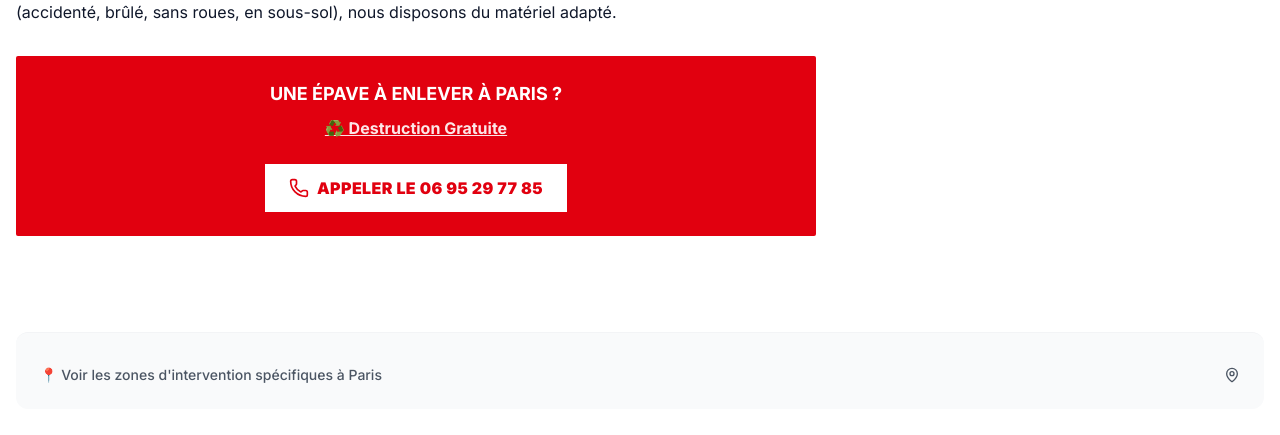
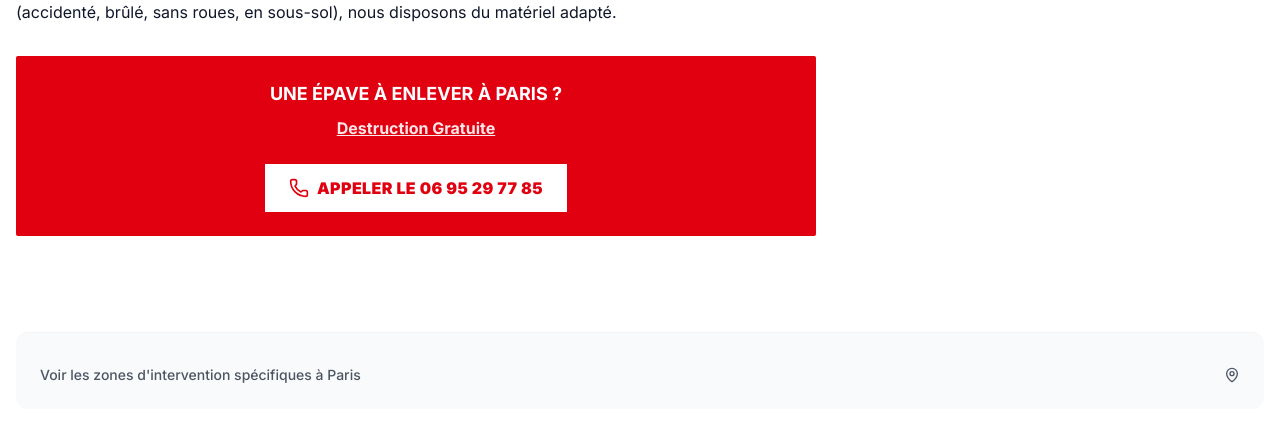
Before and after one commit to Ryn-95/Epaviste_Pro_Vhu, a Next.js app: page /epaviste/75/paris in a window 1280 px wide. Shown: the part 2307-2742 px from the top of the page. Built offline with nearby package versions, Linux system fonts and the light colour scheme.

Commit message:
fix: remove all emojis for a more professional look

```diff
--- a/src/components/landing/FAQ.tsx
+++ b/src/components/landing/FAQ.tsx
@@ -1,5 +1,5 @@
 import React from 'react';
-import { ChevronDown } from 'lucide-react';
+import { ChevronDown, Lightbulb } from 'lucide-react';
 
 const FAQS = [
   {
@@ -63,7 +63,7 @@ export default function FAQ() {
         </div>
 
         <div className="mt-8 p-4 bg-yellow-50 border border-yellow-200 text-yellow-800 text-xs md:text-sm flex gap-3">
-          <span className="text-2xl">💡</span>
+          <Lightbulb className="w-6 h-6 flex-shrink-0" />
           <p>
             <strong>Besoin d'une assistance juridique ?</strong> Pour toute question complexe concernant une succession, un véhicule étranger ou diplomatique, veuillez contacter notre service conformité au 01 88 33 22 11.
           </p>
--- a/src/components/seo/GhostCloud.tsx
+++ b/src/components/seo/GhostCloud.tsx
@@ -14,7 +14,7 @@ export default function GhostCloud({ city }: { city: string }) {
     <section className="mt-12 border-t border-gray-100 pt-8 bg-gray-50 p-6 rounded-xl">
       <details className="group">
         <summary className="flex cursor-pointer list-none items-center justify-between text-sm font-medium text-gray-600">
-          <span>📍 Voir les zones d'intervention spécifiques à {city}</span>
+          <span>Voir les zones d'intervention spécifiques à {city}</span>
           <span className="transition group-open:rotate-180">
             <MapPin className="h-4 w-4" />
           </span>
--- a/src/lib/content-spinner.ts
+++ b/src/lib/content-spinner.ts
@@ -178,9 +178,9 @@ export const generateCityContent = (city: string, deptCode: string, deptInfo: De
     whyChoose: process(selectVariation(WHY_CHOOSE[archetype], seed + 'why')),
     ecology: process(selectVariation(ECOLOGY[archetype], seed + 'eco')),
     cta: process(selectVariation([
-      `<a href="tel:0695297785" class="cta-button">📞 Appeler le 06 95 29 77 85</a>`,
-      `<a href="tel:0695297785" class="cta-button">🚀 Intervention Immédiate</a>`,
-      `<a href="tel:0695297785" class="cta-button">♻️ Destruction Gratuite</a>`
+      `<a href="tel:0695297785" class="cta-button">Appeler le 06 95 29 77 85</a>`,
+      `<a href="tel:0695297785" class="cta-button">Intervention Immédiate</a>`,
+      `<a href="tel:0695297785" class="cta-button">Destruction Gratuite</a>`
     ], seed + 'cta')),
     processIntro: process(selectVariation([
       `Étapes pour l'enlèvement à ${city} :`,
--- a/src/lib/spintax.ts
+++ b/src/lib/spintax.ts
@@ -27,7 +27,7 @@ export function deterministicSpin(text: string, seed: string): string {
 export const SEO_PATTERNS = {
   h1: "{Épaviste Agréé|Enlèvement Épave|Destruction VHU} à {ville} ({zip}) - {Service Gratuit|Intervention 0€}",
   metaTitle: "{Épaviste {ville} ({zip}) : Enlèvement Gratuit 7j/7|{ville} ({zip}) : Épaviste Agréé VHU - Destruction 0€|SOS Épave {ville} : Intervention Immédiate et Gratuite}",
-  metaDesc: "{Besoin d'un épaviste à {ville} ?|Cherche épaviste gratuit sur {ville} ?} ✅ {Intervention en 30min|Déplacement immédiat} 👮 {Centre Agréé VHU|Agréé Préfecture} (PR 920001 B). {Certificat de destruction remis sur place|Papiers administratifs inclus}. {Appelez-nous !|Contactez le centre !}",
+  metaDesc: "{Besoin d'un épaviste à {ville} ?|Cherche épaviste gratuit sur {ville} ?} {Intervention en 30min|Déplacement immédiat} {Centre Agréé VHU|Agréé Préfecture} (PR 920001 B). {Certificat de destruction remis sur place|Papiers administratifs inclus}. {Appelez-nous !|Contactez le centre !}",
   intro: "{Vous habitez à {ville} et vous souhaitez vous débarrasser d'un véhicule encombrant ?|Propriétaire d'une épave à {ville} ({zip}) ?} Notre centre VHU agréé intervient {rapidement|en moins de 24h|immédiatement} pour {l'enlèvement gratuit|la récupération|le retrait} de votre voiture.",
   distance: "Nos dépanneuses sont actuellement à {2|3|4|5|6|7}km du centre de {ville}.",
 };
```
